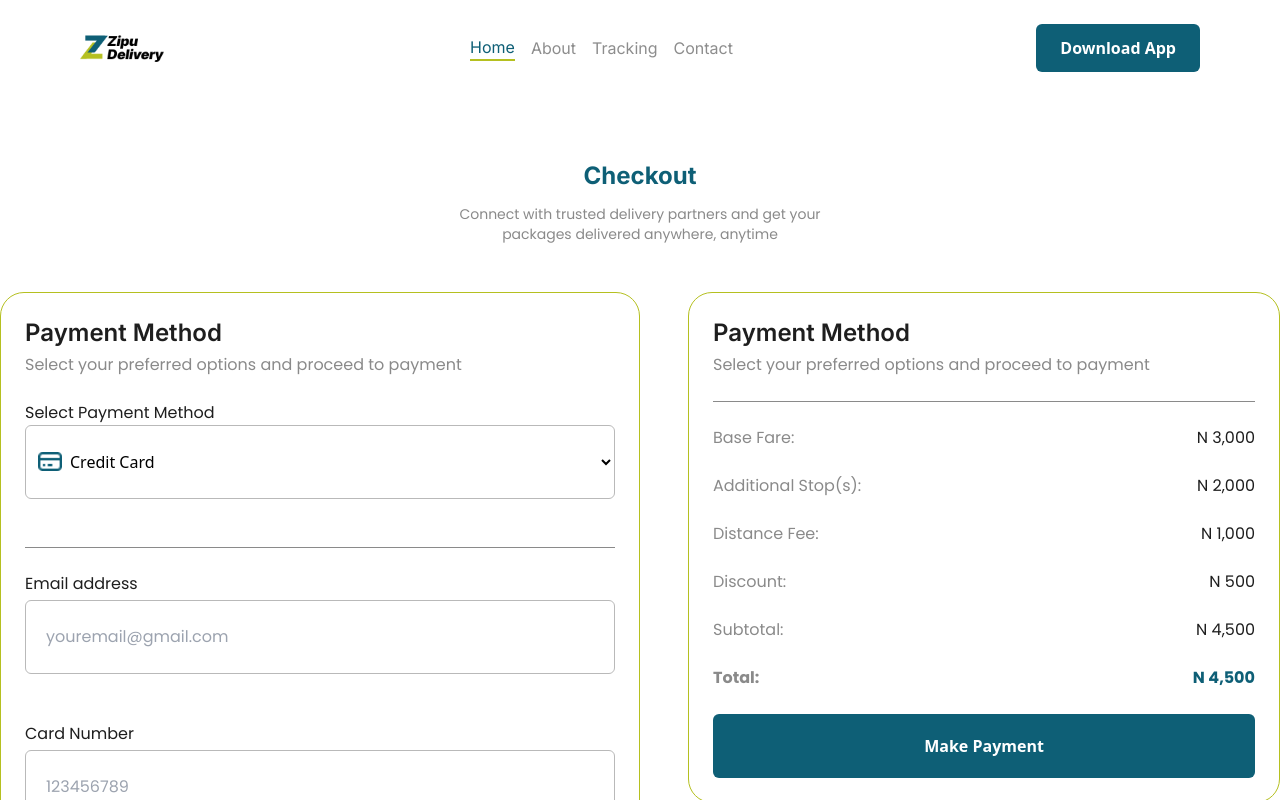
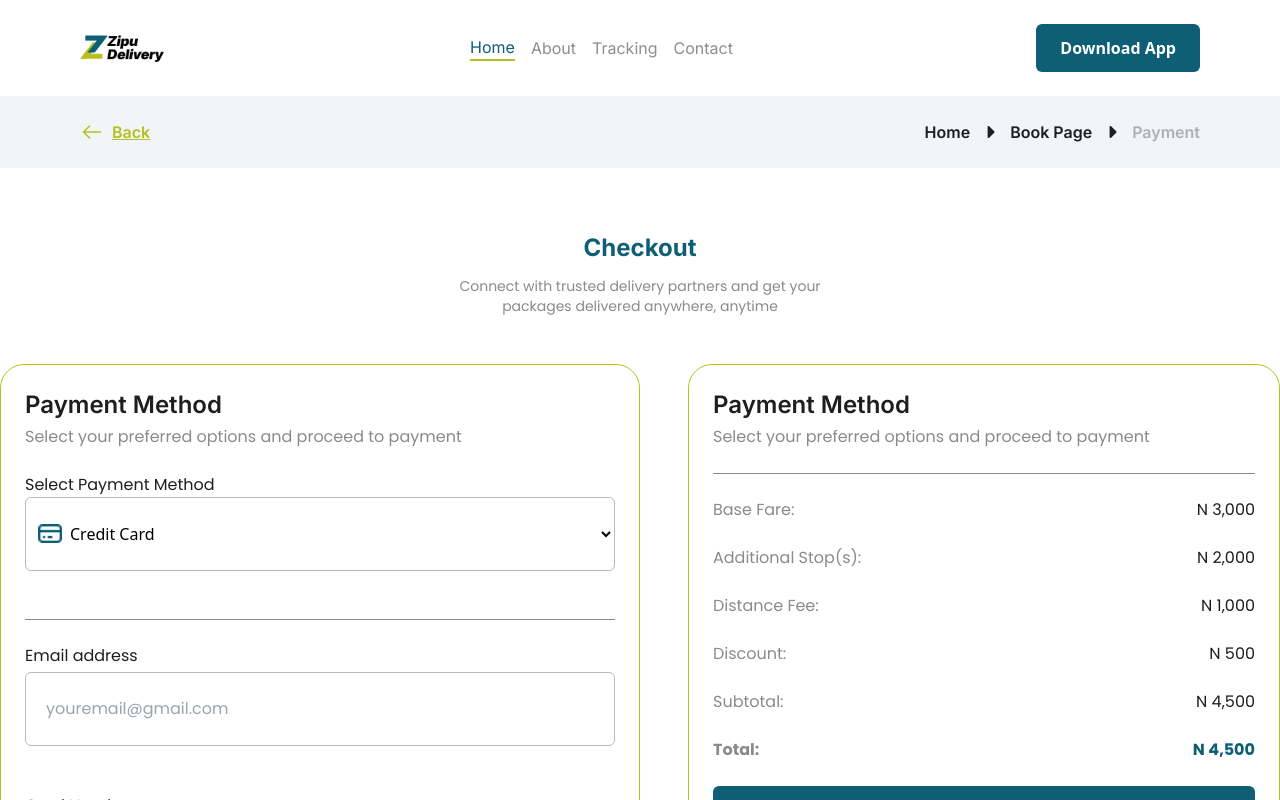
Before and after one commit to royal334/delivery-all-website, a Next.js app: page /payment in a window 1280 px wide. Shown: the top 800 px of the page. Built offline with nearby package versions, Linux system fonts and the light colour scheme.

Commit message:
edited some links and routes

```diff
--- a/src/app/book-package/components/BookingDeliverySummary.tsx
+++ b/src/app/book-package/components/BookingDeliverySummary.tsx
@@ -1,4 +1,5 @@
 import React from 'react'
+import Link from 'next/link'
 
 const BookingDeliverySummary = () => {
   return (
@@ -32,7 +33,7 @@ const BookingDeliverySummary = () => {
                 <p className='text-[#0E5F76] font-bold font-poppins text-base'>N4,500.00</p>
             </div>
             <hr className='my-6 bg-[#8A8A8A] h-[1px]'/>
-            <button className='font-inter font-semibold text-[#fff] bg-[#0E5F76] rounded-md w-full text-base py-4'>Confirm Booking</button>
+            <button className='font-inter font-semibold text-[#fff] bg-[#0E5F76] rounded-md w-full text-base py-4'><Link href='/payment'>Confirm Booking</Link></button>
         </div>
     </div>
   )
--- /dev/null
+++ b/src/app/payment/components/SubNav.tsx
@@ -0,0 +1,27 @@
+import { Icons } from '@/components/Icons'
+import Link from 'next/link'
+import React from 'react'
+
+const SubNav = () => {
+  return (
+    <div className='bg-[#F1F5F7]'>
+      <div className="lg:container mx-auto px-6 lg:px-20 py-6">
+        <div className="flex justify-between">
+            <Link href='/book-package' className="flex items-center">
+               <Icons.back/>
+               <p className='text-[#B5C020] underline font-semibold font-inter text-base ml-2'>Back</p>
+            </Link>
+            <div className="flex items-center gap-2">
+               <p className='text-[#1E1E1E]   font-semibold font-inter text-base '><Link href='/'>Home</Link></p>
+               <Icons.pause/>
+               <p className='text-[#1E1E1E]  font-semibold font-inter text-base '><Link href='/book-package'>Book Page</Link></p>
+               <Icons.pause/>
+               <p className='text-[#B1B0B0]  font-semibold font-inter text-base '>Payment</p>
+            </div>
+        </div>
+      </div>
+    </div>
+  )
+}
+
+export default SubNav
--- a/src/app/payment/page.tsx
+++ b/src/app/payment/page.tsx
@@ -1,10 +1,13 @@
 import React from 'react'
 import Newletter from '@/components/Newletter'
 import CheckOutPage from './components/CheckOutPage'
+import SubNav from './components/SubNav'
+
 
 function page() {
   return (
     <>
+    <SubNav/>
     <CheckOutPage/>
     <Newletter/>
     </>
--- a/src/components/HeroForm.tsx
+++ b/src/components/HeroForm.tsx
@@ -1,3 +1,4 @@
+'use server'
 import Link from 'next/link'
 import React from 'react'
 
```
